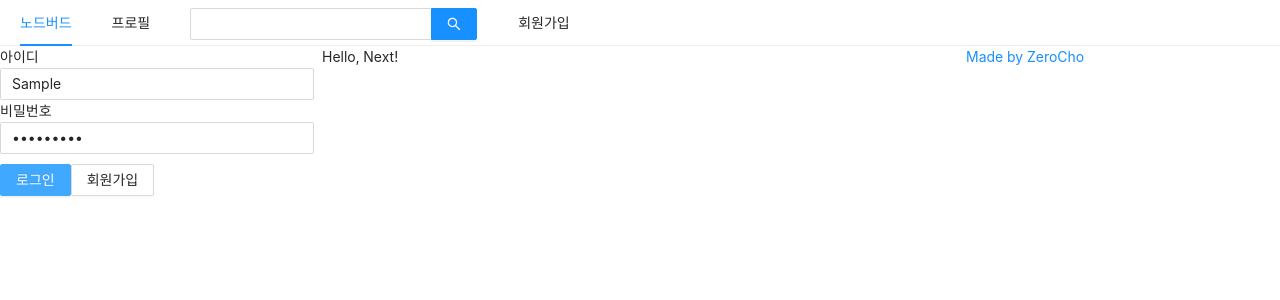
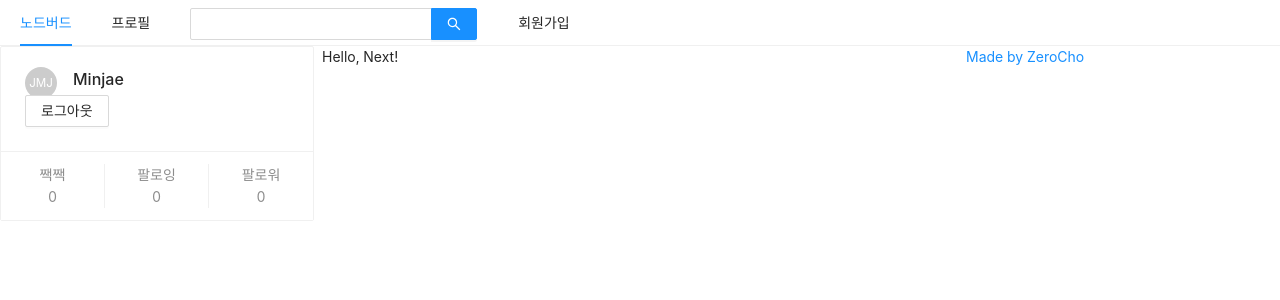
Before and after one commit to ssi02014/NodeBird, a Next.js app in the folder front/: page / in a window 1280 px wide. Both pictures are taken after typing "Sample", "Sample123" into the empty fields and a click on the button "로그인". Shown: the top 300 px of the page. Built offline with nearby package versions, Linux system fonts and the light colour scheme.

Commit message:
Add(minjae): Login, Logout Dummy Data

```diff
--- a/front/components/AppLayout/index.tsx
+++ b/front/components/AppLayout/index.tsx
@@ -1,8 +1,8 @@
-import React, { useMemo, useState } from 'react';
+import React, { useState } from 'react';
 import Link from 'next/link';
 import LoginForm from 'components/LoginForm';
 import Profile from 'components/Profile';
-import { StyledInput } from './style';
+import { StyledSearchInput } from './style';
 import { Menu, Row, Col } from 'antd';
 
 
@@ -16,22 +16,22 @@ const AppLayout = ({ children }: Props) => {
   return (
     <div>
       <Menu mode="horizontal">
-        <Menu.Item>
+        <Menu.Item key="home">
           <Link href="/"><a>노드버드</a></Link>
         </Menu.Item>
-        <Menu.Item>
+        <Menu.Item key="profile">
           <Link href="/profile"><a>프로필</a></Link>
         </Menu.Item>
-        <Menu.Item>
-         <StyledInput enterButton />
+        <Menu.Item key="search">
+         <StyledSearchInput enterButton />
         </Menu.Item>
-        <Menu.Item>
+        <Menu.Item key="register">
           <Link href="/signup"><a>회원가입</a></Link>
         </Menu.Item>
       </Menu>
       <Row gutter={8}>
         <Col xs={24} md={6}>
-          {isLoggedIn ? <Profile /> : <LoginForm /> }
+          {isLoggedIn ? <Profile setIsLoggedIn={setIsLoggedIn} /> : <LoginForm setIsLoggedIn={setIsLoggedIn} /> }
         </Col>
         <Col xs={24} md={12}>
           {children}
--- a/front/components/AppLayout/style.ts
+++ b/front/components/AppLayout/style.ts
@@ -1,6 +1,6 @@
 import styled from "styled-components";
 import { Input } from 'antd';
 
-export const StyledInput = styled(Input.Search)`
+export const StyledSearchInput = styled(Input.Search)`
   vertical-align: middle;
 `;
--- a/front/components/LoginForm/index.tsx
+++ b/front/components/LoginForm/index.tsx
@@ -1,9 +1,13 @@
-import React, { useCallback, useState } from 'react';
+import React, { Dispatch, SetStateAction, useCallback, useState } from 'react';
 import Link from 'next/link';
-import { ButtonWrapper } from './style';
+import { ButtonWrapper, FormWrapper } from './style';
 import { Button, Form, Input } from 'antd';
 
-const LoginForm = () => {
+interface Props {
+  setIsLoggedIn: Dispatch<SetStateAction<boolean>>;
+}
+
+const LoginForm = ({ setIsLoggedIn } : Props) => {
   const [formValues, setFormValues] = useState({
     id: "",
     password: "",
@@ -11,8 +15,7 @@ const LoginForm = () => {
 
   //props로 넘기는 함수는 useCallback 사용이 효율적임
   const onChange = useCallback((e) => {
-    e.preventDefault();
-
+    // Ant-Design에서는 e.preventDefault 안해도 됨 이미 적용되어 있음
     const { name, value } = e.target;
 
     setFormValues({
@@ -21,8 +24,14 @@ const LoginForm = () => {
     });
   }, [formValues]);
 
+  const onSubmit = useCallback(() => {
+    const { id, password } = formValues;
+    console.log(id, password);
+    setIsLoggedIn(true);
+  }, [formValues]);
+
   return (
-    <Form>
+    <FormWrapper onFinish={onSubmit}>
       <div>
         <label htmlFor="user-id">아이디</label>
         <br />
@@ -49,7 +58,7 @@ const LoginForm = () => {
         <Button type="primary" htmlType="submit" loading={false}>로그인</Button>
         <Link href="/signup"><a><Button>회원가입</Button></a></Link>
       </ButtonWrapper>
-    </Form>
+    </FormWrapper>
   );
 };
 
--- a/front/components/LoginForm/style.ts
+++ b/front/components/LoginForm/style.ts
@@ -1,5 +1,10 @@
 import styled from "styled-components";
+import { Form } from 'antd';
 
 export const ButtonWrapper = styled.div`
   margin-top: 10px;
 `;
+
+export const FormWrapper = styled(Form)`
+  padding: 10px;
+`;
--- a/front/components/Profile/index.tsx
+++ b/front/components/Profile/index.tsx
@@ -1,10 +1,28 @@
-import React from 'react';
+import React, { Dispatch, SetStateAction, useCallback } from 'react';
+import { Avatar, Button, Card } from 'antd';
 
-const Profile = () => {
+interface Props {
+  setIsLoggedIn: Dispatch<SetStateAction<boolean>>;
+}
+
+const Profile = ({ setIsLoggedIn }: Props) => {
+  const onLogout = useCallback(() => {
+    setIsLoggedIn(false);
+  }, []);
   return (
-    <div>
-
-    </div>
+    <Card
+      actions={[
+        <div key="twit">짹짹<br/>0</div>,
+        <div key="followings">팔로잉<br/>0</div>,
+        <div key="followers">팔로워<br/>0</div>
+      ]}
+    >
+      <Card.Meta
+        title="Minjae"
+        avatar={<Avatar>JMJ</Avatar>}
+      />
+      <Button onClick={onLogout}>로그아웃</Button>
+    </Card>
   );
 };
 
```
